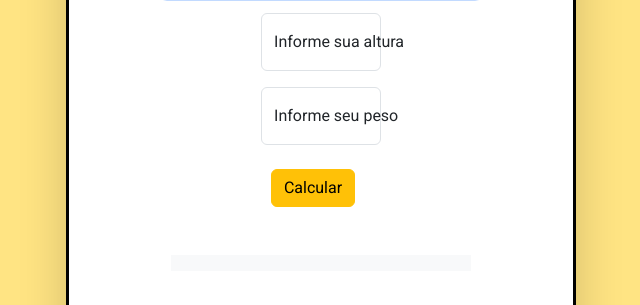
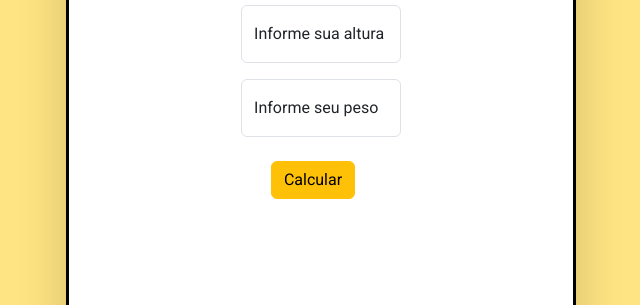
Before and after one commit to RafaelMoraesDevv/CalculadoraIMC, a plain HTML site: page index.html in a window 1280 px wide. Shown: the part 273-578 px from the top of the page, without its empty margins (319-959 px from the left). Drawn offline with nearby package versions, Linux system fonts and the light colour scheme.

Commit message:
Adicionando projeto Calculadora IMC

```diff
--- a/index.html
+++ b/index.html
@@ -23,18 +23,19 @@
           <label for="txtNome">Digite seu nome</label>
         </div>
 
-        <div class="form-floating mb-3 col-4 col-sm-3">
+        <div class="form-floating mb-3 col-8 col-sm-4">
           <input type="number" class="form-control" id="txtAltura" placeholder=" " autofocus>
           <label for="txtAltura">Informe sua altura</label>
         </div>
 
-        <div class="form-floating mb-4 col-4 col-sm-3">
+        <div class="form-floating mb-4 col-8 col-sm-4">
           <input type="number" class="form-control" id="txtPeso" placeholder=" " autofocus>
           <label for="txtPeso">Informe seu peso</label>
         </div>
 
         <button type="button" class="btn btn-warning me-3" id="Calcular">Calcular</button>
-        <div class="col-12 col-sm-6 d-flex mt-5 align-content-center h4 border-1 bg-light p-2 text-center " style="width: 300px;"  id="resultado"></div>
+
+        <div class="col-12 col-sm-6 d-flex mt-5 align-content-center h4  p-3 text-center " style="width: 300px;"  id="resultado"></div>
 
         <div class="d-flex mt-5">
           <a href="https://web.whatsapp.com/  " target="_blank"><i class="bi bi-whatsapp fs-1 me-4"></i></a>
```
